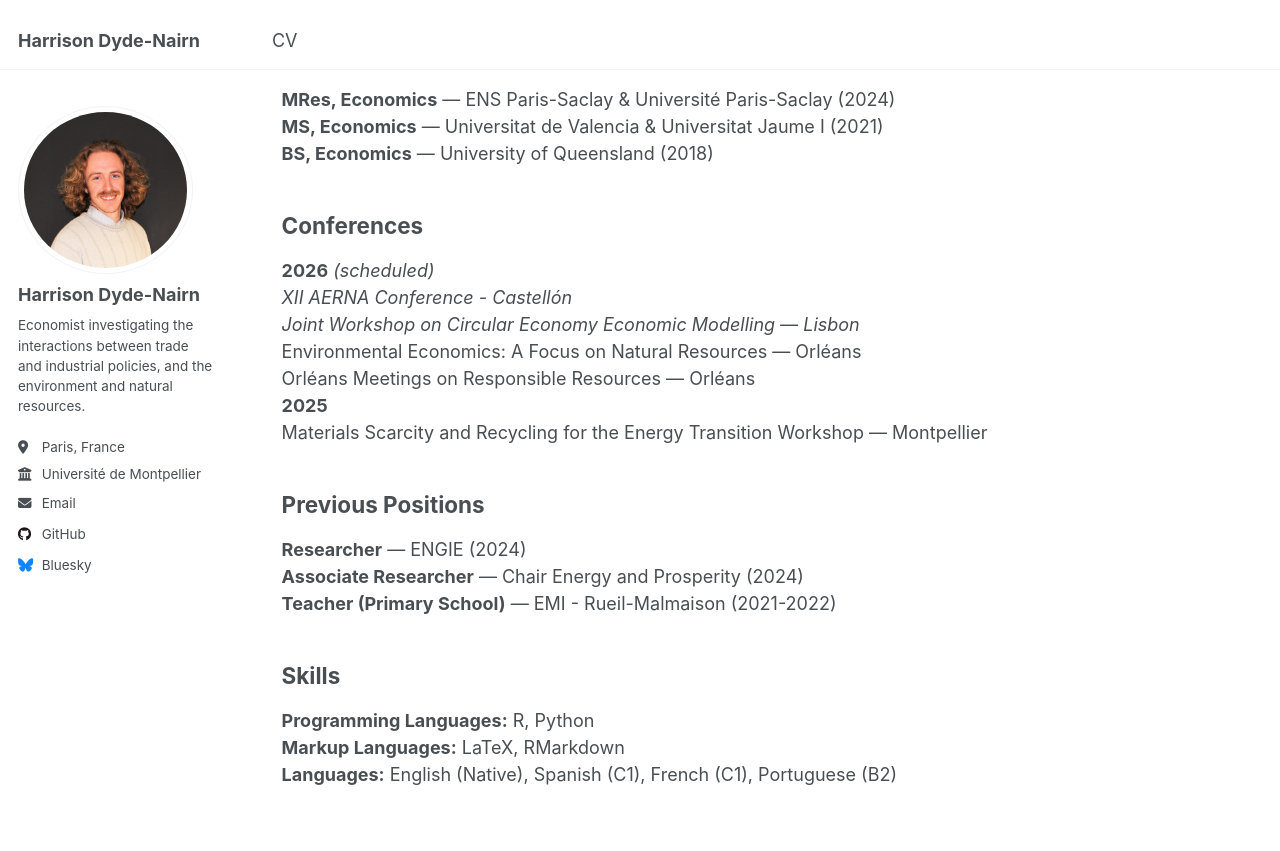
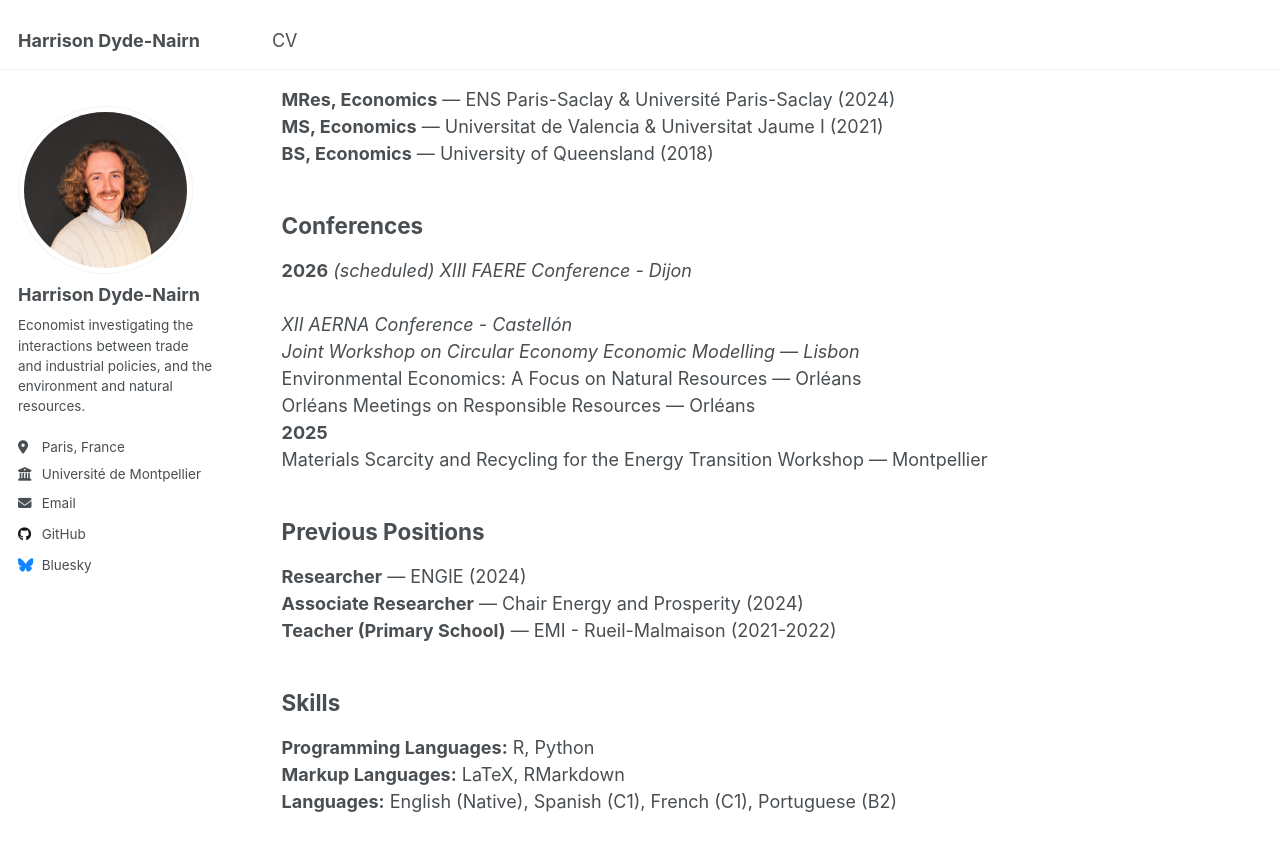
Before and after one commit to hdydenairn/hdydenairn.github.io, a Jekyll site: the page built from _pages/cv.md, in a window 1280 px wide and 900 px high, scrolled down 471 px. Shown: the top 851 px of the window. Built offline with Jekyll 4.4.1, drawn with Linux system fonts in a browser that asks for light colours.

Commit message:
Update cv.md

```diff
--- a/_pages/cv.md
+++ b/_pages/cv.md
@@ -27,7 +27,9 @@ redirect_from:
 
 ## Conferences
 
- **2026** *(scheduled)* <br>  *XII AERNA Conference - Castellón* <br>
+ **2026** *(scheduled)*
+ *XIII FAERE Conference - Dijon* <br>
+ *XII AERNA Conference - Castellón* <br>
  *Joint Workshop on Circular Economy Economic Modelling — Lisbon* <br>
  Environmental Economics: A Focus on Natural Resources — Orléans <br>
  Orléans Meetings on Responsible Resources — Orléans <br>
```
